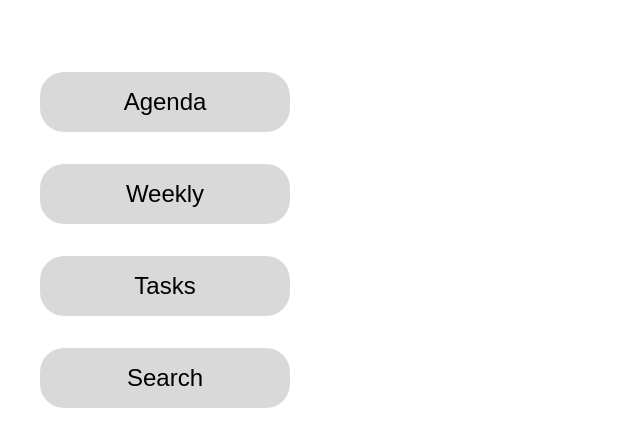
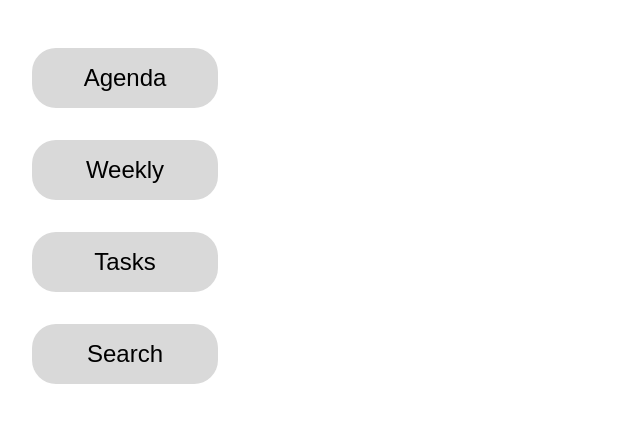
Before and after one commit to chingu-voyages/v47-tier2-team-18, a React app in the folder dailytasks/: page / in a window 1280 px wide. Shown: the top 446 px of the page, without its empty margins (0-640 px from the left). Built offline with nearby package versions, Linux system fonts and the light colour scheme; the HTML template or start-up script is replaced by a standard one.

Commit message:
CSS Reset

```diff
--- a/dailytasks/src/App.jsx
+++ b/dailytasks/src/App.jsx
@@ -1,9 +1,11 @@
 import Sidebar from "./components/SideBar";
 import { Outlet } from "react-router-dom";
+import GlobalStyle from "./components/styles/globalStyles";
 
 const App = () => {
   return (
     <>
+      <GlobalStyle />
       <Sidebar />
       <Outlet />
     </>
--- /dev/null
+++ b/dailytasks/src/components/styles/globalStyles.js
@@ -0,0 +1,30 @@
+import { createGlobalStyle } from "styled-components";
+
+const GlobalStyle = createGlobalStyle`
+  /* --CSS RESET-- */
+  html {
+    box-sizing: border-box;
+    font-size: 16px;
+  }
+
+  *, *:before, *:after {
+    box-sizing: inherit;
+  }
+
+  body, h1, h2, h3, h4, h5, h6, p, ol, ul {
+    margin: 0;
+    padding: 0;
+    font-weight: normal;
+  }
+
+  ol, ul {
+    list-style: none;
+  }
+
+  img {
+    max-width: 100%;
+    height: auto;
+  }
+`;
+
+export default GlobalStyle;
```
